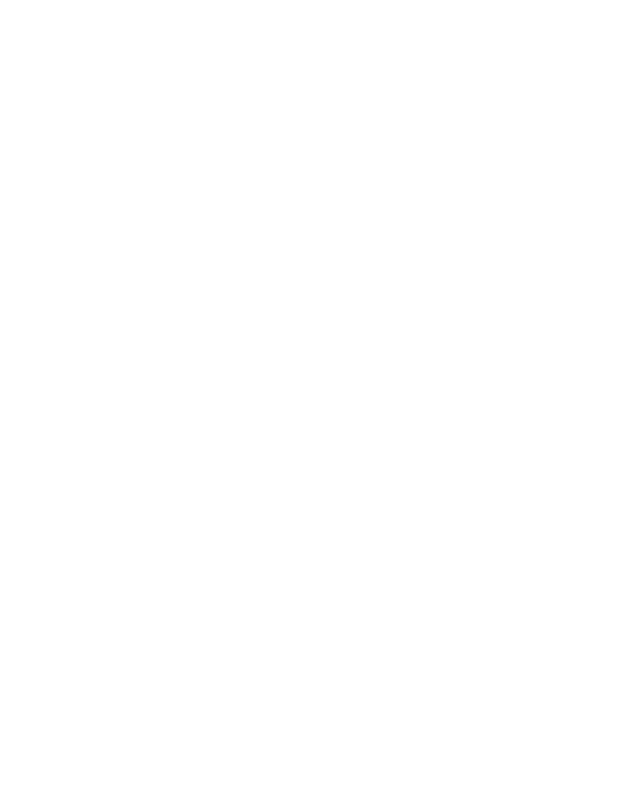
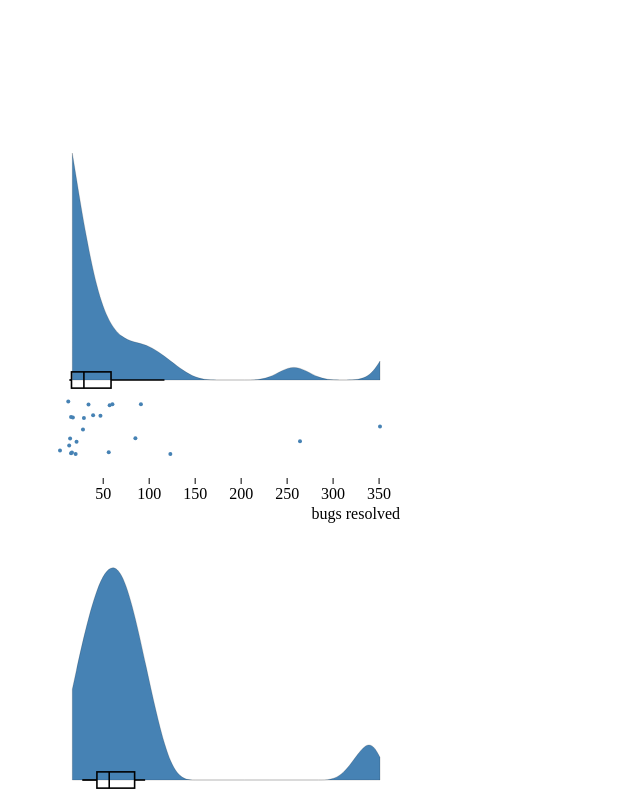
Before and after one commit to aayushi363/info_viz_project, a SvelteKit app: page / in a window 1280 px wide. Shown: the part 780-1579 px from the top of the page, without its empty margins (0-640 px from the left). Before the commit the page ends 908 px from the top, so only its background shows below. Built offline with nearby package versions, Linux system fonts and the light colour scheme.

Commit message:
Added raincloud plots for measure distribution of each metric.

```diff
--- a/src/routes/+page.svelte
+++ b/src/routes/+page.svelte
@@ -6,7 +6,10 @@
 	import BarChart from './BarChart.svelte';
 	import PlayerList from './PlayerList.svelte';
 	import ColorLegend from './ColorLegend.svelte';
+	import Raincloud from './Raincloud.svelte';
 	import { onMount } from 'svelte';
+
+	const METRIC_STR = "Metric";
 
 	// data comes from the load function in +page.js
 	export let data;
@@ -22,13 +25,48 @@
 		selectedIndices = indices;
 	}
 
-	// data point that is highlighted in the list
-	let highlightedPlayer = null;
+	let metrics = Array.from(new Set(data.dataset.map(d => d[METRIC_STR])));
+	let metric2str = {
+		AC: "accuracy",
+		BR: "bugs resolved",
+		BW: "bandwidth",
+		C: "execution cost",
+		EF: "energy efficiency",
+		ER: "error rate",
+		ET: "execution time",
+		FL: "failure/error",
+		IN: "interference",
+		LT: "latency",
+		MT: "memory traffic",
+		OV: "overhead",
+		PR: "price",
+		SP: "space",
+		TH: "throughput",
+		WA: "waste",
+		/* TODO : found these in the dataset, not sure of meaning */
+		WE: "FOOBAR",
+		EN: "FOOBAR",
+		LOC: "FOOBAR",
+		A: "FOOBAR",
+		EC: "FOOBAR",
+		IPC: "FOOBAR",
+		AV: "FOOBAR",
+		PH: "FOOBAR"
+	};
 
-	// callback function to update highlightedPlayer when the list is hovered over
-	function onhover(player) {
-		highlightedPlayer = player;
-	}
+	let metric2indices = d3
+		.rollup(
+			data.dataset.map((d, i) => [d[METRIC_STR], i]),
+			g => g.map(([metric, i]) => i),
+			([metric, i]) => metric);
+
+	// // data point that is highlighted in the list
+	// let highlightedPlayer = null;
+
+	// // callback function to update highlightedPlayer when the list is hovered over
+	// function onhover(player) {
+	// 	highlightedPlayer = player;
+	// }
 
 	// get the unique categories in the dataset sorted by count
 	// $: categories = d3
@@ -60,6 +98,18 @@
 			{onbrush}
 		/> -->
 		<BarChart dataset={data.dataset} bind:Groupby  />
+	</div>
+</div>
+
+<div class=raincontainer>
+	<div class="header">
+	</div>
+	<div class=main>
+		{#each metrics as metric}
+			{#if metric2indices.get(metric).length > 10}
+				<Raincloud dataset={data.dataset} feature="Measure" filteredIndices={metric2indices.get(metric)} color="steelblue" buckets=15 axisLabel={metric2str[metric]} />
+			{/if}
+		{/each}
 	</div>
 </div>
 
--- /dev/null
+++ b/src/routes/Raincloud.svelte
@@ -0,0 +1,194 @@
+<!-- Developed based on https://gist.github.com/vijithassar/c60dafea4431f292660d6f5e0487e470 -->
+
+<script>
+	import * as d3 from 'd3';
+	import Axis from './Axis.svelte';
+
+	export let dataset;
+	export let feature;
+	export let filteredIndices;
+	export let color;
+	export let buckets;
+	export let orientation = "up";
+	export let axisLabel;
+
+	/* Copied directly from: https://stackoverflow.com/a/45804710/6573510 */
+	function filterOutliers(someArray) {
+
+		if(someArray.length < 4)
+			return someArray;
+
+		let values, q1, q3, iqr, maxValue, minValue;
+
+		values = someArray.slice().sort( (a, b) => a - b);//copy array fast and sort
+
+		if((values.length / 4) % 1 === 0){//find quartiles
+			q1 = 1/2 * (values[(values.length / 4)] + values[(values.length / 4) + 1]);
+			q3 = 1/2 * (values[(values.length * (3 / 4))] + values[(values.length * (3 / 4)) + 1]);
+		} else {
+			q1 = values[Math.floor(values.length / 4 + 1)];
+			q3 = values[Math.ceil(values.length * (3 / 4) + 1)];
+		}
+
+		iqr = q3 - q1;
+		maxValue = q3 + iqr * 1.5;
+		minValue = q1 - iqr * 1.5;
+
+		return values.filter((x) => (x >= minValue) && (x <= maxValue));
+	}
+
+	// dimensions
+
+	let borderBoxSize;
+
+	$: width = borderBoxSize
+		? Math.min(borderBoxSize[0].blockSize, borderBoxSize[0].inlineSize)
+		: 400;
+
+	$: height = borderBoxSize
+		? Math.min(borderBoxSize[0].blockSize, borderBoxSize[0].inlineSize)
+		: 400;
+
+	const margin = { top: 25, right: 20, bottom: 50, left: 60 };
+	const elevationCloudFrac = 0.7; // percentage of space for cloud (remainder for rain)
+	const rainExtraMargin = {up : 20, down: 20};
+	const boxplotHeightFrac = 0.05; // height of boxplot relative to container
+
+	$: innerHeight = height - margin.top - margin.bottom;
+	$: innerWidth = width - margin.left - margin.right;
+
+	$: cloudMargin = orientation === "up"
+		? { top: margin.top, right: margin.right, left: margin.left,
+			bottom: margin.bottom + (innerHeight - Math.round(innerHeight * elevationCloudFrac)) }
+		: { top: margin.top, right: margin.right, bottom: margin.bottom,
+			left: margin.left + (innerWidth - Math.round(innerWidth * elevationCloudFrac)) }
+	$: rainMargin = orientation === "up"
+		? { right: margin.right, bottom: margin.bottom + rainExtraMargin.down, left: margin.left,
+			top: margin.top + Math.round(innerHeight * elevationCloudFrac) + rainExtraMargin.up }
+		: { top: margin.top, bottom: margin.bottom, left: margin.left + rainExtraMargin.down,
+			right: margin.right + Math.round(innerWidth * elevationCloudFrac) + rainExtraMargin.up };
+
+	// Get the values that will be displayed
+	$: filteredDataset = filteredIndices.map((i) => dataset[i]);
+	$: values = filterOutliers(filteredDataset.map(d => d[feature]));
+
+	// // Vis bounds: set bounds of vis to contain 90% of data
+	// $: lowerBound = d3.quantile(values, 0.1);
+	// $: upperBound = d3.quantile(values, 0.9);
+	$: [lowerBound, upperBound] = d3.extent(values);
+
+	// Compute histogram of values mapping middle bucket value to count
+	$: bucketSize = (upperBound - lowerBound) / (buckets - 2);
+	$: hist = d3
+		.bin()
+		.thresholds(d3.range(lowerBound - bucketSize, upperBound + 1, bucketSize))
+		(values)
+		.map(bin => [(bin.x0 + bin.x1) / 2.0, bin.length]);
+	$: countExtent = d3.extent(hist.map(d => d[1]));
+
+	// This scale is shared by all plots
+	$: valuesScale = d3
+		.scaleLinear()
+		.domain([lowerBound, upperBound])
+		.range(orientation === "up"
+				? [margin.left, width - margin.right]
+				: [height - margin.bottom, margin.top]);
+
+	// Used for creating clouds by cloud
+	$: countScale = d3
+		.scaleLinear()
+		.domain(countExtent)
+		.range(orientation === "up"
+				? [height - cloudMargin.bottom, cloudMargin.top]
+				: [cloudMargin.left, width - cloudMargin.right]);
+
+	$: area = d3.area().curve(d3.curveBasis);
+	$: if (orientation === "up") {
+		area = area
+		.y0(([bucket,count]) => countScale(0))
+		.y1(([bucket,count]) => countScale(count))
+      	.x(([bucket,count]) => valuesScale(bucket))
+	} else {
+		area = area
+		.x0(([bucket,count]) => countScale(0))
+		.x1(([bucket,count]) => countScale(count))
+      	.y(([bucket,count]) => valuesScale(bucket))
+	}
+
+	// Used for creating rain
+	$: elevationScale = d3
+		.scaleLinear()
+		.domain([0,1])
+		.range(orientation === "up"
+				? [height - rainMargin.bottom, rainMargin.top]
+				: [rainMargin.left, width - rainMargin.right]);
+
+	// Used for creating boxplot
+	$: boxScale = d3
+		.scaleLinear()
+		.domain([0,1])
+		.range(orientation === "up"
+				? [countScale(0) - innerHeight * boxplotHeightFrac * 0.5, countScale(0) + innerHeight * boxplotHeightFrac * 0.5]
+				: [countScale(0) - innerWidth * boxplotHeightFrac * 0.5, countScale(0) + innerWidth * boxplotHeightFrac * 0.5]);
+	$: Q10 = d3.quantile(values, 0.1);
+	$: Q25 = d3.quantile(values, 0.25);
+	$: Q50 = d3.quantile(values, 0.5);
+	$: Q75 = d3.quantile(values, 0.75);
+	$: Q90 = d3.quantile(values, 0.9);
+</script>
+
+<div class="raincloud" bind:borderBoxSize>
+	<svg {height} {width}>
+		<g class="cloud">
+			<path d={area(hist)} fill={color} stroke-width=0.01em stroke=black/>
+		</g>
+
+		<g class="rain">
+			{#if orientation === "up"}
+				{#each values as value}
+					<circle r=2 cx={valuesScale(value)} cy={elevationScale(Math.random())} fill={color}/>
+				{/each}
+			{:else}
+				{#each values as value}
+					<circle r=2 cx={elevationScale(Math.random())} cy={valuesScale(value)} fill={color}/>
+				{/each}
+			{/if}
+		</g>
+
+		<g class="boxplot">
+			{#if orientation === "up"}
+				<rect x={valuesScale(Q25)} y={boxScale(0)} height={Math.abs(boxScale(1) - boxScale(0))} width={Math.abs(valuesScale(Q75) - valuesScale(Q25))} stroke-width=0.1em stroke=black fill=transparent/>
+				<line x1={valuesScale(Q50)} x2={valuesScale(Q50)} y1={boxScale(0)} y2={boxScale(1)} stroke-width=0.1em stroke=black />
+				<line x1={valuesScale(Q10)} x2={valuesScale(Q25)} y1={boxScale(0.5)} y2={boxScale(0.5)} stroke-width=0.11em stroke=black />
+				<line x1={valuesScale(Q75)} x2={valuesScale(Q90)} y1={boxScale(0.5)} y2={boxScale(0.5)} stroke-width=0.1em stroke=black />
+			{:else}
+				<rect y={valuesScale(Q75)} x={boxScale(0)} width={Math.abs(boxScale(1) - boxScale(0))} height={Math.abs(valuesScale(Q75) - valuesScale(Q25))} stroke=black fill=transparent/>
+				<line y1={valuesScale(Q50)} y2={valuesScale(Q50)} x1={boxScale(0)} x2={boxScale(1)} stroke=black />
+				<line y1={valuesScale(Q10)} y2={valuesScale(Q25)} x1={boxScale(0.5)} x2={boxScale(0.5)} stroke=black />
+				<line y1={valuesScale(Q75)} y2={valuesScale(Q90)} x1={boxScale(0.5)} x2={boxScale(0.5)} stroke=black />
+			{/if}
+		</g>
+
+
+		<!-- axes -->
+
+		<Axis orientation={orientation === "up" ? "bottom" : "left"} scale={valuesScale} {width} {height} {margin} label={axisLabel} />
+<!--
+		<Axis orientation={orientation === "up" ? "left" : "bottom"} scale={valuesScale} {width} {height} {margin} label={axisLabel} />
+-->
+	</svg>
+</div>
+
+<style>
+	.raincloud {
+		/* take up extra horizontal space in the parent */
+		flex: 1;
+		/* be as tall as the parent div */
+		height: 100%;
+	}
+
+	/* animate changes to the lengths of the bars */
+/*	rect {
+		transition: width 250ms;
+	}*/
+</style>
```
